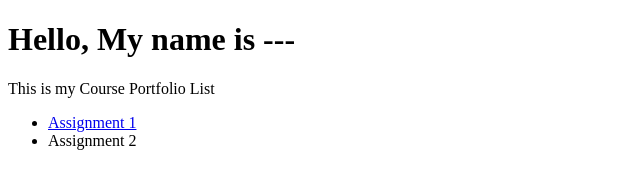
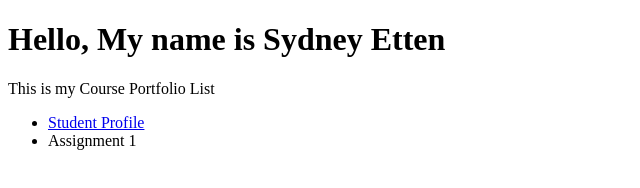
Before and after one commit to EttenSyd/CRP558, a plain HTML site: page docs/index.html in a window 1280 px wide. Shown: the whole page, without its empty margins (0-640 px from the left). Drawn offline with Linux system fonts and the light colour scheme.

Commit message:
Update index.html

```diff
--- a/docs/index.html
+++ b/docs/index.html
@@ -2,11 +2,11 @@
 <html>
 <body>
 
-<h1>Hello, My name is --- </h1>
+<h1>Hello, My name is Sydney Etten </h1>
 <p>This is my Course Portfolio List</p>
   <ul>
-   <li><a href="http://www.google.com">Assignment 1</a></li>
-   <li>Assignment 2</li>
+   <li><a href="http://https://faculty.sites.iastate.edu/dentzman/people/sydney-etten">Student Profile</a></li>
+   <li>Assignment 1</li>
   <ul>
 
 
```
